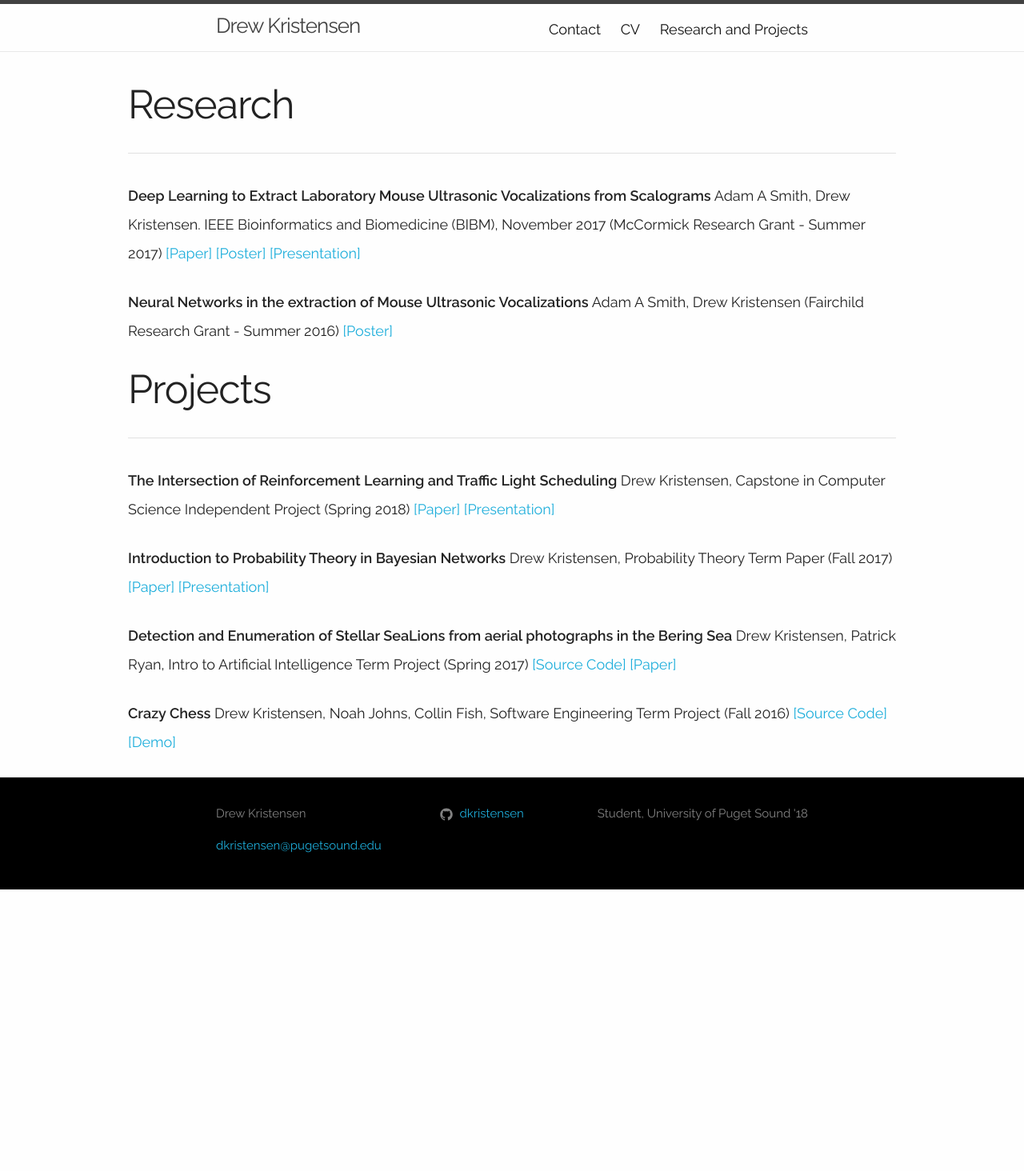
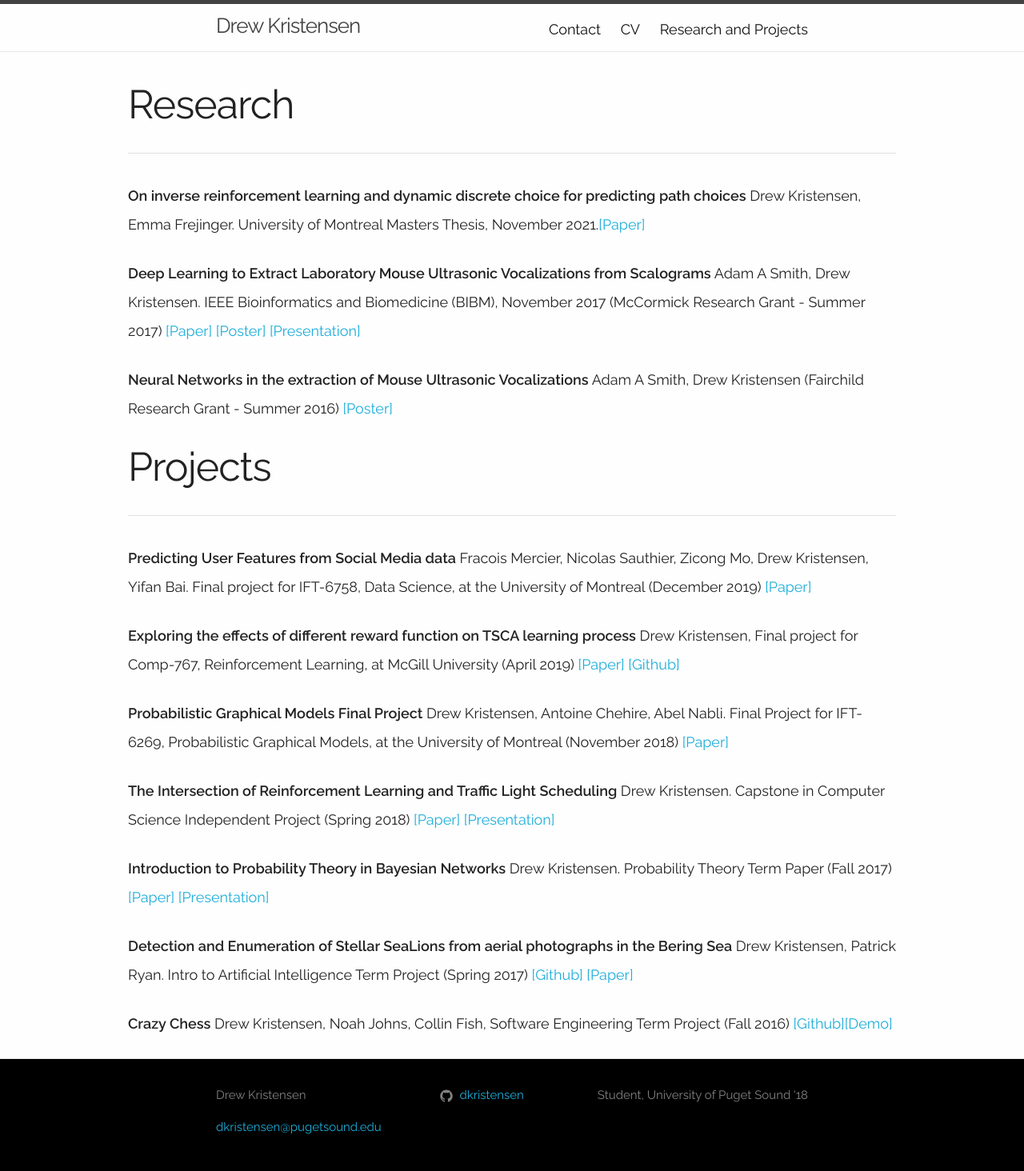
Before and after one commit to dkristensen/dkristensen.github.io, a Jekyll site: the page built from projects.md, in a window 1280 px wide. Shown: the whole page at 80% size. Built offline with Jekyll 4.4.1, drawn with Linux system fonts in a browser that asks for light colours; before the commit the page ends 1112 px from its top, so only the background shows below that.

Commit message:
Updated the posts and the projects/research pages to include some of my graduate studies' projects and thesis.

```diff
--- a/projects.md
+++ b/projects.md
@@ -6,6 +6,8 @@ permalink: /projects/
 
 # Research
 ---
+**On inverse reinforcement learning and dynamic discrete choice for predicting path choices** Drew Kristensen, Emma Frejinger. University of Montreal Masters Thesis, November 2021.[[Paper]](/resources/MastersThesis/kristensen_frejinger.pdf)
+
 **Deep Learning to Extract Laboratory Mouse Ultrasonic Vocalizations from Scalograms**  Adam A Smith, Drew Kristensen. IEEE Bioinformatics and Biomedicine (BIBM), November 2017 (McCormick Research Grant - Summer 2017) [[Paper]](/resources/SummerResearch17/smith_kristensen.pdf) [[Poster]](/resources/SummerResearch17/poster.pdf) [[Presentation]](/resources/SummerResearch17/presentation.pdf)
 
 **Neural Networks in the extraction of Mouse Ultrasonic Vocalizations** Adam A Smith, Drew Kristensen (Fairchild Research Grant - Summer 2016) [[Poster]](/resources/SummerResearch16/poster.pdf)
@@ -13,10 +15,17 @@ permalink: /projects/
 
 # Projects
 ---
-**The Intersection of Reinforcement Learning and Traffic Light Scheduling** Drew Kristensen, Capstone in Computer Science Independent Project (Spring 2018) [[Paper]](/resources/CS440/paper.pdf) [[Presentation]](/resources/CS440/presentation.pdf)
+**Predicting User Features from Social Media data** Fracois Mercier, Nicolas Sauthier, Zicong Mo, Drew Kristensen, Yifan Bai. Final project for IFT-6758, Data Science, at the University of Montreal (December 2019) [[Paper]](/resources/IFT6758/Data_Science_project.pdf)
 
-**Introduction to Probability Theory in Bayesian Networks** Drew Kristensen, Probability Theory Term Paper (Fall 2017) [[Paper]](/resources/Math375/Bayesian_Networks_and_Probabilistic_Inference.pdf) [[Presentation]](/resources/Math375/Bayesian_Network_Presentation.pdf)
+**Exploring the effects of different reward function on TSCA learning process** Drew Kristensen, Final project for Comp-767, Reinforcement Learning, at McGill University (April 2019) [[Paper]](/resources/Comp767/final.pdf)
+[[Github]](https://github.com/dkristensen/Comp_767_Final.pdf)
 
-**Detection and Enumeration of Stellar SeaLions from aerial photographs in the Bering Sea** Drew Kristensen, Patrick Ryan, Intro to Artificial Intelligence Term Project (Spring 2017) [[Source Code]](https://github.com/dkristensen/UPSCS431Final) [[Paper]](/resources/CS431/CS431_Final_Writeup.pdf)
+**Probabilistic Graphical Models Final Project** Drew Kristensen, Antoine Chehire, Abel Nabli. Final Project for IFT-6269, Probabilistic Graphical Models, at the University of Montreal (November 2018) [[Paper]](/resources/IFT6269/PGM_project.pdf)
 
-**Crazy Chess** Drew Kristensen, Noah Johns, Collin Fish, Software Engineering Term Project (Fall 2016) [[Source Code]](https://github.com/UPS-CSCI240-F16/TeamFish)[[Demo]](https://safe-basin-67742.herokuapp.com/)
+**The Intersection of Reinforcement Learning and Traffic Light Scheduling** Drew Kristensen. Capstone in Computer Science Independent Project (Spring 2018) [[Paper]](/resources/CS440/paper.pdf) [[Presentation]](/resources/CS440/presentation.pdf)
+
+**Introduction to Probability Theory in Bayesian Networks** Drew Kristensen. Probability Theory Term Paper (Fall 2017) [[Paper]](/resources/Math375/Bayesian_Networks_and_Probabilistic_Inference.pdf) [[Presentation]](/resources/Math375/Bayesian_Network_Presentation.pdf)
+
+**Detection and Enumeration of Stellar SeaLions from aerial photographs in the Bering Sea** Drew Kristensen, Patrick Ryan. Intro to Artificial Intelligence Term Project (Spring 2017) [[Github]](https://github.com/dkristensen/UPSCS431Final) [[Paper]](/resources/CS431/CS431_Final_Writeup.pdf)
+
+**Crazy Chess** Drew Kristensen, Noah Johns, Collin Fish, Software Engineering Term Project (Fall 2016) [[Github]](https://github.com/UPS-CSCI240-F16/TeamFish)[[Demo]](https://safe-basin-67742.herokuapp.com/)
```
Also changed, not shown: _posts/2018-11-01-PGM_Project.md (added, +10 -0 lines), _posts/2019-04-26-RL_Project.md (added, +10 -0 lines), _posts/2019-12-01-DS_Project.md (added, +10 -0 lines), _posts/2021-11-31-Thesis.md (added, +12 -0 lines), 9 other files.
